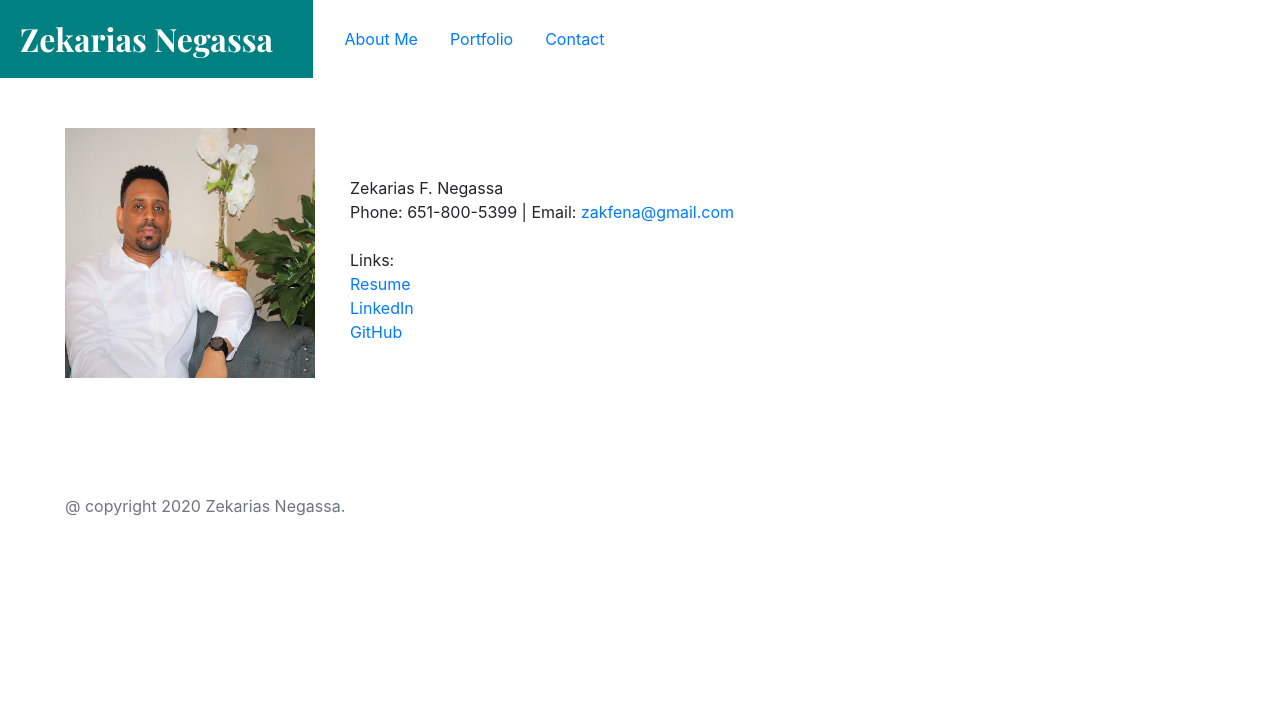
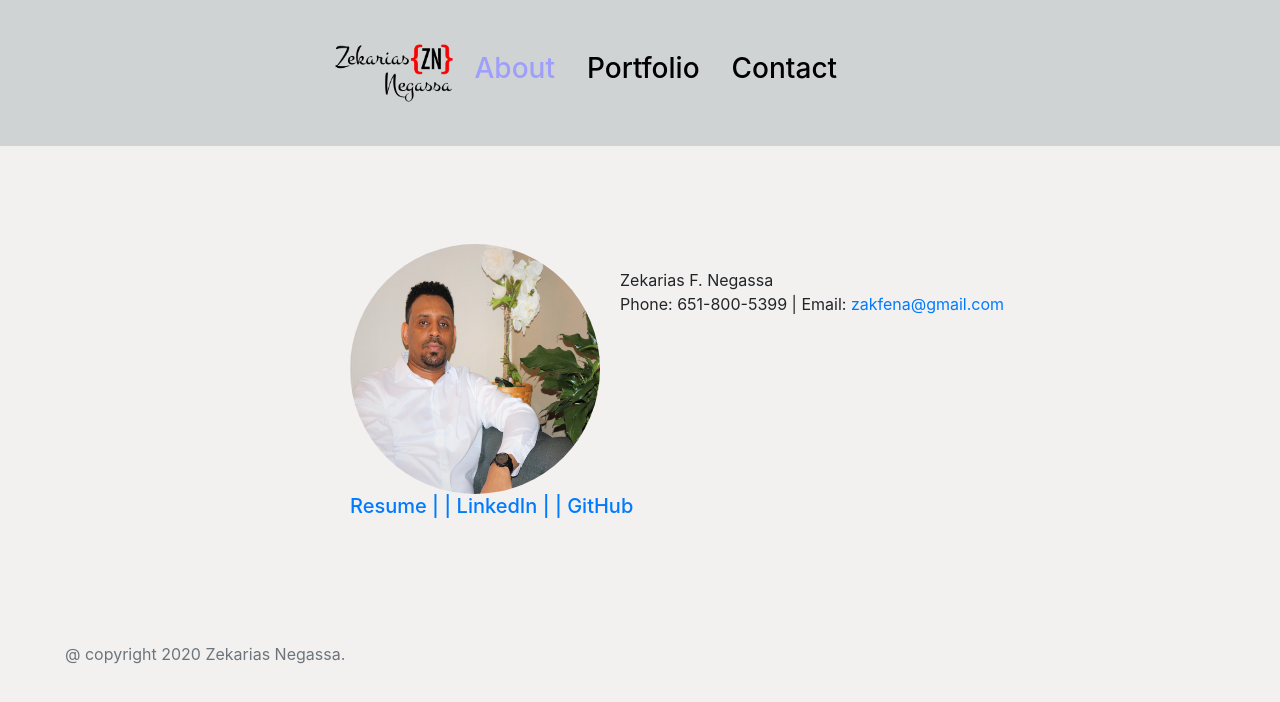
Before and after one commit to ZAKFENA/Portfolio, a plain HTML site: page index.html in a window 1280 px wide. Drawn offline with nearby package versions, Linux system fonts and the light colour scheme.

Commit message:
About page design change

```diff
--- a/index.css
+++ b/index.css
@@ -1,28 +1,20 @@
-.brandname-md-3 {
-  background-color: teal;
-  margin-left: 50px;
-}
+
 .navcontainer {
-  background-color: white;
+  background-color: rgb(208, 211, 211);
 }
 
-#brandname {
-  margin: 20px;
+.brandname {
+margin: center;
   color: white;
   font-family: "Playfair Display", serif;
 }
 
 body {
-  background-image: url("./Assets/Images/background\ imag");
-}
-
-.brandname {
-  background-color: teal;
-  font-size: 20px;
+  background-color: rgba(240, 239, 238, 0.856);
 }
 
 .container {
-  background-color: white;
+  /* background-color: rgba(240, 239, 238, 0.856); */
   margin: 50px;
 }
 
@@ -31,6 +23,18 @@ body {
 }
 
 #ProfilePic {
+  border-radius: 200px;
   float: left;
   margin-right: 20px;
 }
+
+.nav-link{
+  color: black;
+}
+
+#currentPage{
+text-align: center;
+}
+
+.links{
+margin-left: 300px;}
--- a/index.html
+++ b/index.html
@@ -1,68 +1,67 @@
 <!DOCTYPE html>
 <html lang="en">
+
 <head>
-    <link
-      rel="stylesheet"
-      href="https://stackpath.bootstrapcdn.com/bootstrap/4.5.0/css/bootstrap.min.css"
-      integrity="sha384-9aIt2nRpC12Uk9gS9baDl411NQApFmC26EwAOH8WgZl5MYYxFfc+NcPb1dKGj7Sk"
-      crossorigin="anonymous"
-    />
+  <link rel="stylesheet" href="https://stackpath.bootstrapcdn.com/bootstrap/4.5.0/css/bootstrap.min.css"
+    integrity="sha384-9aIt2nRpC12Uk9gS9baDl411NQApFmC26EwAOH8WgZl5MYYxFfc+NcPb1dKGj7Sk" crossorigin="anonymous" />
   <meta charset="UTF-8" />
   <meta name="viewport" content="width=device-width, initial-scale=1.0" />
   <link rel="stylesheet" href="index.css" />
-    <link
-      href="https://fonts.googleapis.com/css2?family=Playfair+Display:wght@700&display=swap"
-      rel="stylesheet"
-    />
-    <title>ZN About Me</title>
+  <link href="https://fonts.googleapis.com/css2?family=Playfair+Display:wght@700&display=swap" rel="stylesheet" />
+  <title>ZN About</title>
 </head>
+
 <body>
   <div class="navcontainer">
     <div class="row">
-        <div class="col-md-3 brandname">
-          <h2 id="brandname">Zekarias Negassa</h2>
+      <div class="col-md-3 ">
+        <!-- <h2 id="brandname">Zekarias Negassa</h2> -->
       </div>
 
       <div class="navbuttons-md-9 navbar">
+        <img class="brandname" src="Assets/logo.png" width="130" height="130" />
+
         <ul class="nav justify-content-end">
           <li class="nav-item">
-              <a class="nav-link active" href="./index.html">About Me</a>
+            <h3><a style="color: rgb(158, 158, 252);" class="nav-link active" href="./index.html">About</a></h3>
           </li>
           <li class="nav-item">
-              <a class="nav-link" href="./portfolio.html">Portfolio</a>
+            <h3><a class="nav-link" href="./portfolio.html">Portfolio</a></h3>
           </li>
           <li class="nav-item">
-              <a class="nav-link" href="./contact.html">Contact</a>
+            <h3><a class="nav-link" href="./contact.html">Contact</a></h3>
           </li>
         </ul>
       </div>
     </div>
   </div>
 
+
+
   <div class="container">
     <div class="row">
-        <div class="col-md-3"><div class="profpic-md">
-          <img
-            id="ProfilePic"
-            src="Assets/Profile Pic (3).jpg"
-            width="250"
-            height="250"
-          />
-        </div>
+      <div class="col-md-3">
+        <!-- <div class="profpic-md">
+          <img id="ProfilePic" src="Assets/Profile Pic (3).jpg" width="250" height="250" />
+        </div> -->
       </div>
 
 
       <div class="col-md-9 info">
         </br>
         </br>
+        <div class="profpic-md">
+          <img id="ProfilePic" src="Assets/Profile Pic (3).jpg" width="250" height="250" /> <br>
+        </div>
         Zekarias F. Negassa </br>
-            Phone:  651-800-5399 | Email: <a href="mailto:zakfena@gmail.com">zakfena@gmail.com</a> </br> </br>
-            Links: </br>
-            <a href="./Assets/RESUME  - ZEKARIAS NEGASSA.pdf">Resume</a> </br>
-            <a href="https://www.linkedin.com/in/zekarias-negassa">LinkedIn</a> </br>
-            <a href="https://www.github.com/ZAKFENA">GitHub</a> </br>
+        Phone: 651-800-5399 | Email: <a href="mailto:zakfena@gmail.com">zakfena@gmail.com</a> </br> </br>
+
       </div>
-
+      <div class="row links">
+        <h5><a href="./Assets/RESUME  - ZEKARIAS NEGASSA.pdf">Resume |</a>
+          <a href="https://www.linkedin.com/in/zekarias-negassa">| LinkedIn |</a>
+          <a href="https://www.github.com/ZAKFENA">| GitHub </a></h5>
+      </div>
     </div>
   </div>
 
@@ -72,4 +71,5 @@
     </div>
   </footer>
 </body>
+
 </html>
```
Also changed, not shown: Assets/logo.png (added). Lines whose indentation alone changed are shown as unchanged.
